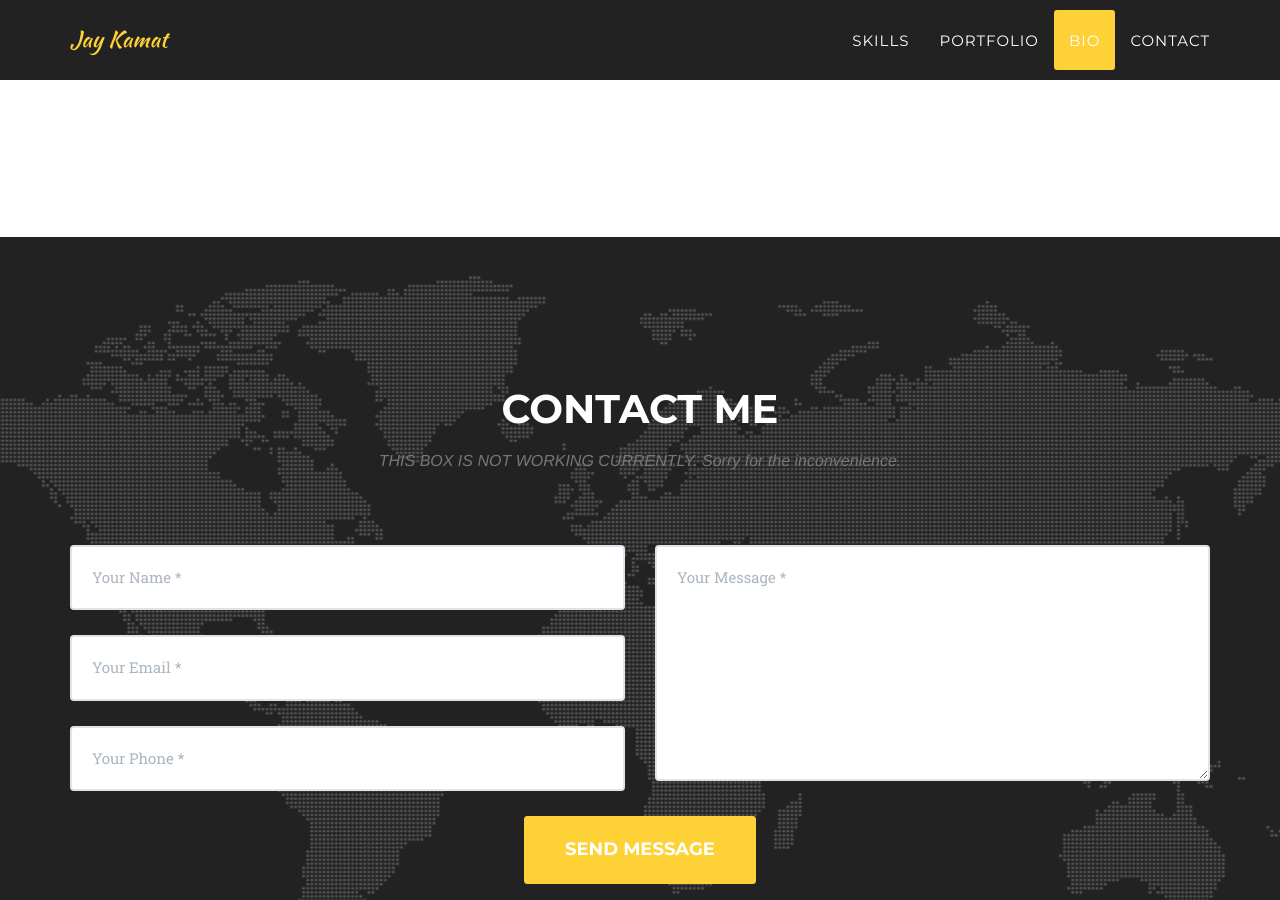
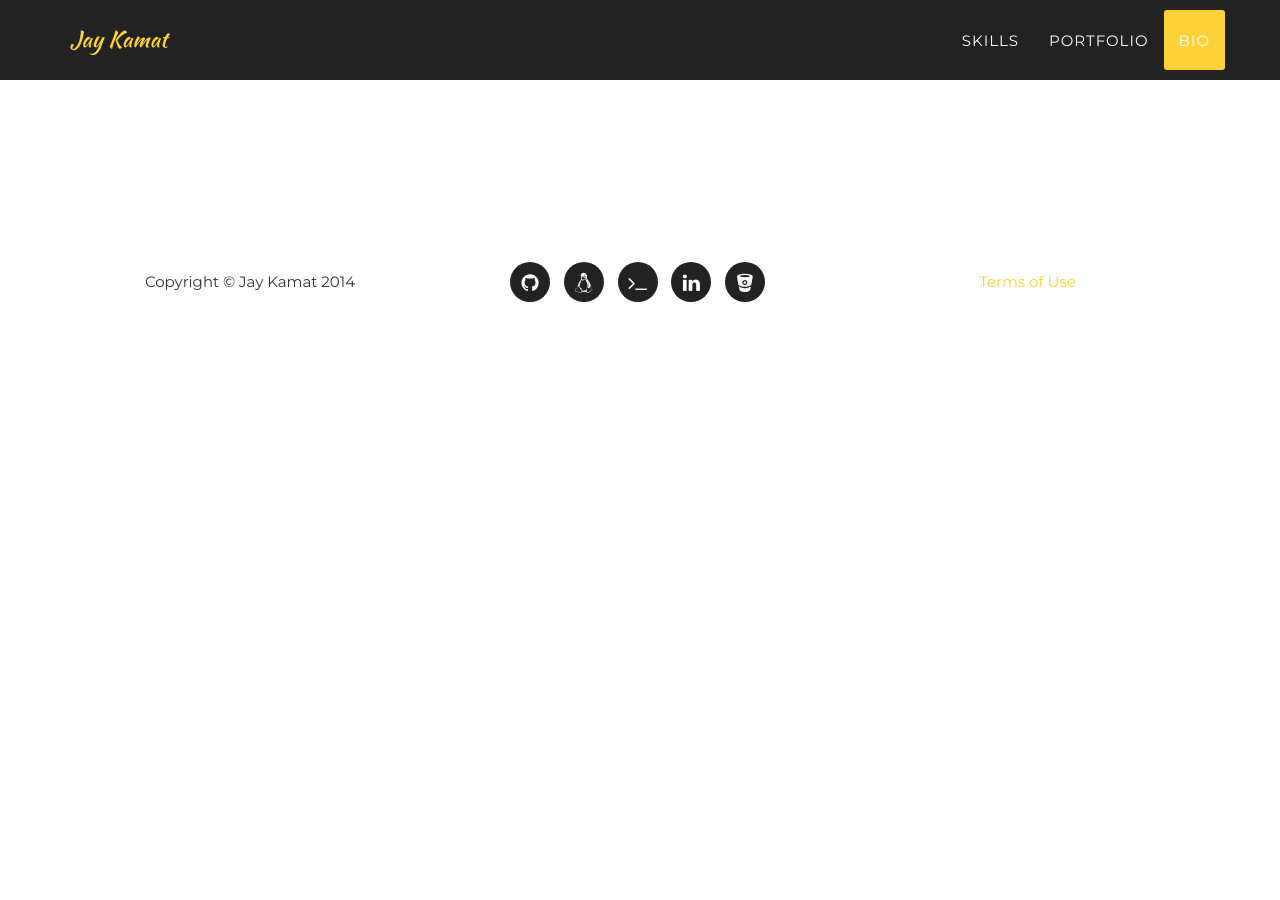
Before and after one commit to jgkamat/jgkamat.github.io, a Jekyll site: the page built from index.html, in a window 1280 px wide and 900 px high, scrolled down 4352 px. Built offline with Jekyll 4.4.1, drawn with Linux system fonts in a browser that asks for light colours; some web fonts are replaced; after the commit the page ends 4679 px from its top, so only the background shows below that.

Commit message:
Disable contact me box for now

```diff
--- a/_includes/contact.html
+++ b/_includes/contact.html
@@ -7,37 +7,21 @@
                 </div>
             </div>
             <div class="row">
-                <div class="col-lg-12">
-                    <form name="sentMessage" id="contactForm" novalidate>
-                        <div class="row">
-                            <div class="col-md-6">
-                                <div class="form-group">
-                                    <input type="text" class="form-control" placeholder="Your Name *" id="name" required data-validation-required-message="Please enter your name.">
-                                    <p class="help-block text-danger"></p>
-                                </div>
-                                <div class="form-group">
-                                    <input type="email" class="form-control" placeholder="Your Email *" id="email" required data-validation-required-message="Please enter your email address.">
-                                    <p class="help-block text-danger"></p>
-                                </div>
-                                <div class="form-group">
-                                    <input type="tel" class="form-control" placeholder="Your Phone *" id="phone" required data-validation-required-message="Please enter your phone number.">
-                                    <p class="help-block text-danger"></p>
-                                </div>
-                            </div>
-                            <div class="col-md-6">
-                                <div class="form-group">
-                                    <textarea class="form-control" placeholder="Your Message *" id="message" required data-validation-required-message="Please enter a message."></textarea>
-                                    <p class="help-block text-danger"></p>
-                                </div>
-                            </div>
-                            <div class="clearfix"></div>
-                            <div class="col-lg-12 text-center">
-                                <div id="success"></div>
-                                <button type="submit" class="btn btn-xl">Send Message</button>
-                            </div>
-                        </div>
-                    </form>
-                </div>
+                <form action="http://getsimpleform.com/messages?form_api_token=eabe7f565ded6a0258f4be3542c84ef4" method="post">
+
+                    <!-- the redirect_to is optional, the form will redirect to the referrer on submission -->
+                    <input type='hidden' name='redirect_to' value='<the complete return url e.g. http://fooey.com/thank-you.html>' />
+
+                    <!-- all your input fields here.... -->
+                    Name:
+                    <input type='text' name='name' /> <br/>
+                    Message:
+                    <input type='text' name='message' /> <br/>
+                    Email:
+                    <input type='text' name='email' /> <br/>
+                    Submit:
+                    <input type='submit' value='Test form' /> <br/>
+                </form>
             </div>
         </div>
-    </section>
+</section>
--- a/_includes/header.html
+++ b/_includes/header.html
@@ -27,9 +27,6 @@
                     <li>
                         <a class="page-scroll" href="#bio">Bio</a>
                     </li>
-                    <li>
-                        <a class="page-scroll" href="#contact">Contact</a>
-                    </li>
                 </ul>
             </div>
             <!-- /.navbar-collapse -->
--- a/_layouts/default.html
+++ b/_layouts/default.html
@@ -10,7 +10,6 @@
     {% include skills.html %}
     {% include portfolio_grid.html %}
     {% include bio.html %}
-    {% include contact.html %}
     {% include footer.html %}
     {% include modals.html %}
     {% include js.html %}
```
